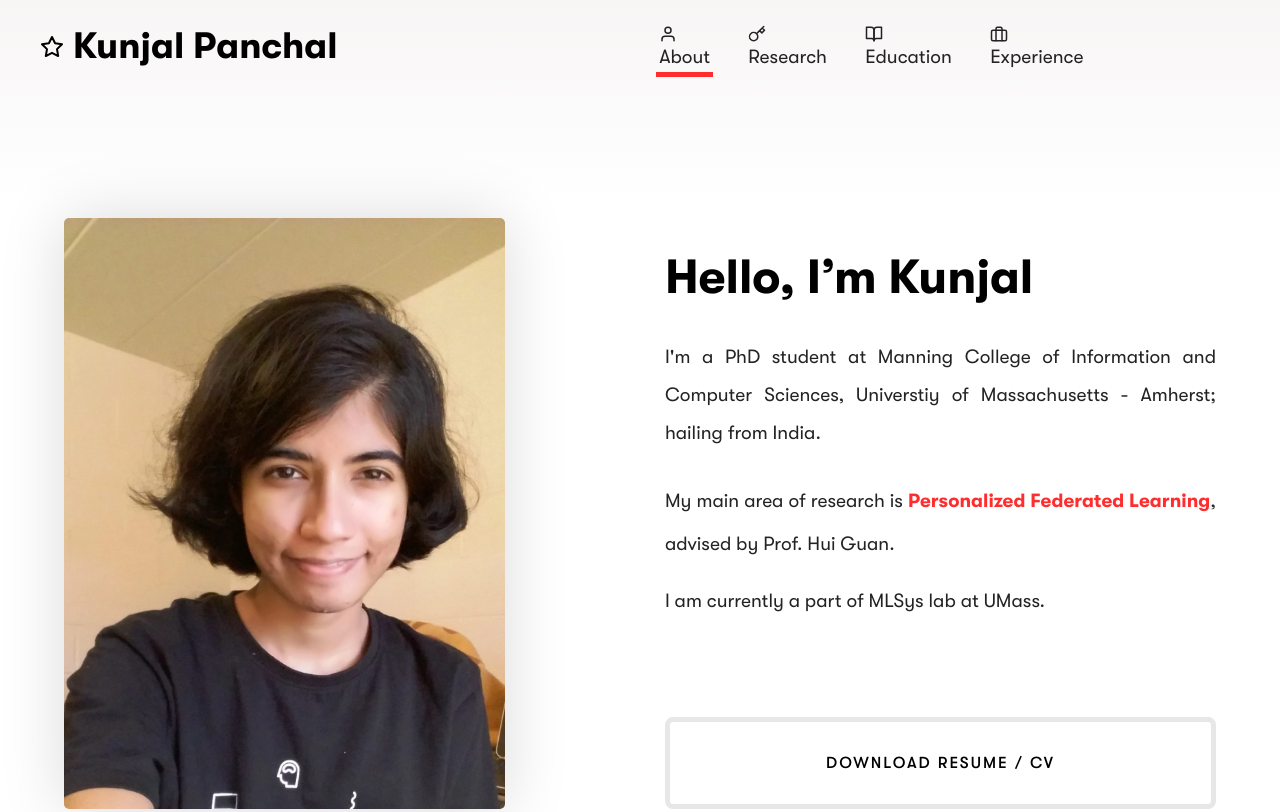
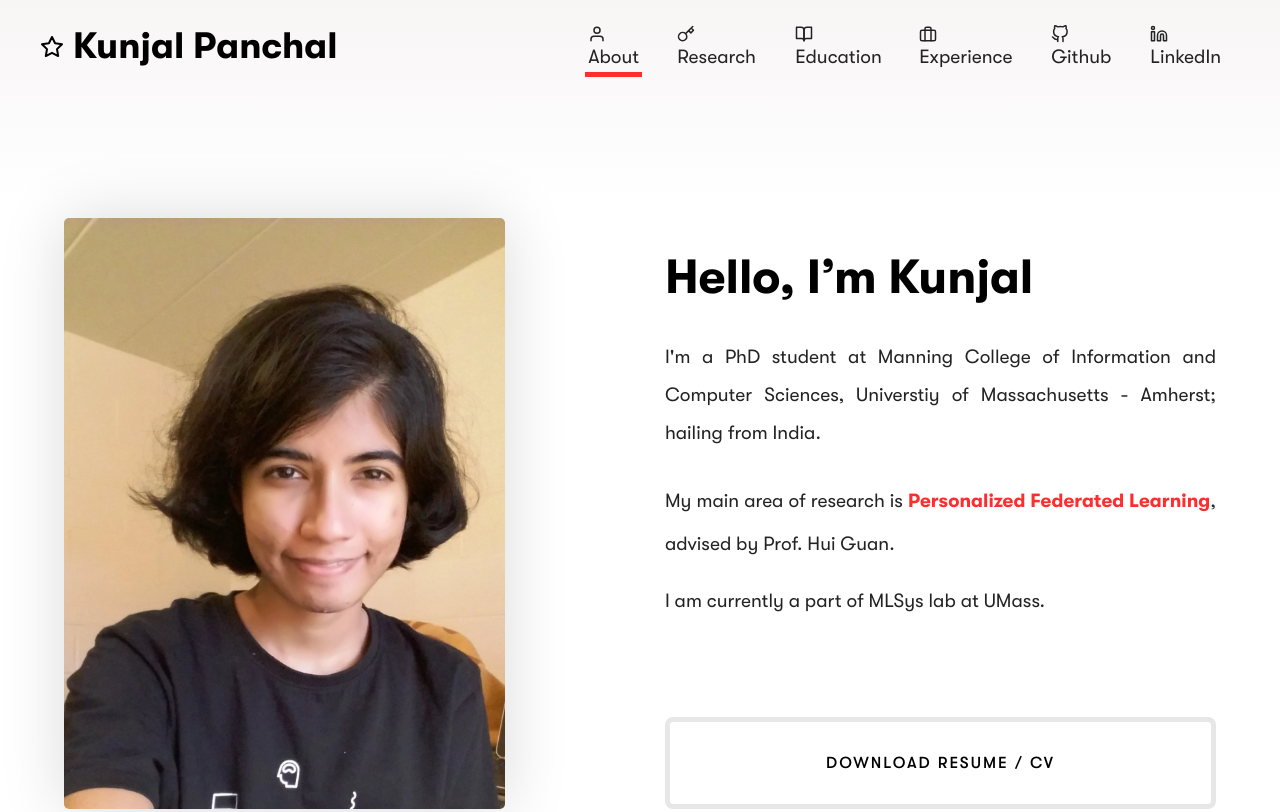
Before and after one commit to Astuary/Kunjal-PhD-2, a Gatsby site: page / in a window 1280 px wide. Shown: the top 812 px of the page. Built offline with nearby package versions, Linux system fonts and the light colour scheme; Gatsby itself is replaced by a stand-in of ours.

Commit message:
Adding Github and Linkedin on navbar

```diff
--- a/src/components/layout/navbar/index.jsx
+++ b/src/components/layout/navbar/index.jsx
@@ -1,7 +1,7 @@
 import React from "react"
 import { Link } from "gatsby"
 import PropTypes from "prop-types"
-import { User, Briefcase, Feather, Star, GitHub, BookOpen, Key } from 'react-feather'
+import { User, Briefcase, Feather, Star, GitHub, BookOpen, Key, Linkedin, Mail } from 'react-feather'
 
 import {NavbarElement, NavbarList, NavbarLogo} from './style'
 
@@ -21,8 +21,10 @@ const Navbar = ({ siteTitle }) => (
               <li><Link to="/" className="lined-link" activeClassName="active"> <User /> <span> About </span> </Link></li>
               <li><Link to="/research" className="lined-link" activeClassName="active"> <Key /> <span> Research </span> </Link></li>
               <li><Link to="/education" className="lined-link" activeClassName="active"> <BookOpen /> <span> Education </span> </Link></li>
-              {/* <li><Link to="/repositories" className="lined-link" activeClassName="active"> <GitHub /> <span> Github </span> </Link></li>   */}
               <li><Link to="/works" className="lined-link" activeClassName="active"> <Briefcase /> <span> Experience </span> </Link></li>
+              <li><a href="https://www.github.com/astuary" className="lined-link" activeClassName="active"> <GitHub /> <span> Github </span> </a></li>
+              <li><a href="https://www.linkedin.com/in/kunjal-panchal" className="lined-link" activeClassName="active"> <Linkedin /> <span> LinkedIn </span> </a></li>
+              {/* <li><a href="mailto:kunjalspanchal@gmail.com" className="lined-link" activeClassName="active"> <Mail /> <span> Email </span> </a></li>   */}
               {/* <li><Link to="/blog" className="lined-link" activeClassName="active"> <Feather /> <span> Blog </span> </Link></li> */}
             </NavbarList>
           </div>
```
